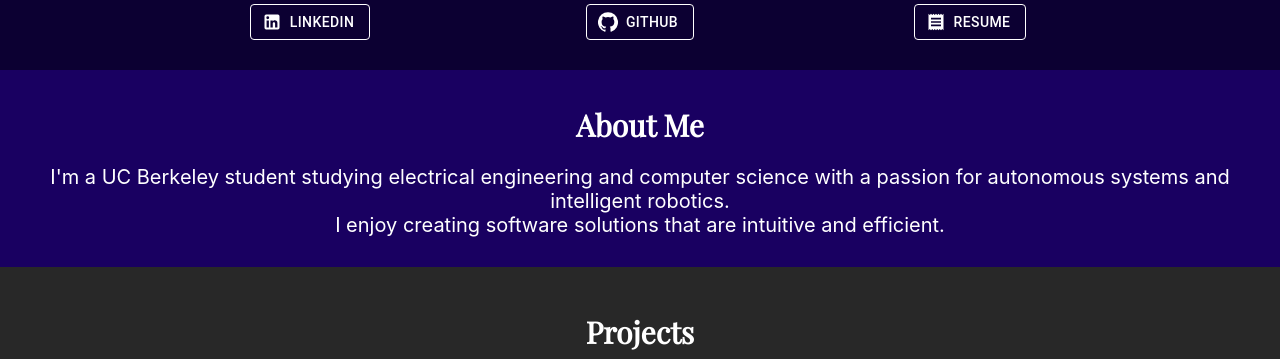
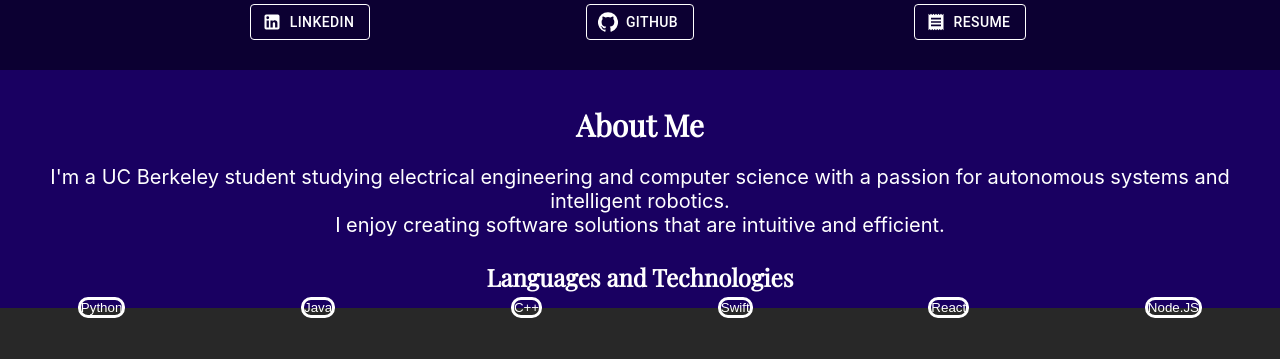
Before and after one commit to KDharmarajanDev/KDharmarajanDev.github.io, a React (Create React App) app in the folder website/: page / in a window 1280 px wide. Shown: the part 157-516 px from the top of the page. Built offline with nearby package versions, Linux system fonts and the light colour scheme.

Commit message:
Added technology buttons

```diff
--- a/website/src/App.css
+++ b/website/src/App.css
@@ -28,6 +28,7 @@ body {
 #intro-section {
   background-color: #190061;
   padding: 10px;
+  height: max-content;
 }
 
 #title-feature {
@@ -87,3 +88,10 @@ body {
   color: #FFFFFF;
   font-size: 20px;
 }
+
+#languages-title {
+  text-align: center;
+  color: white;
+  font-family: 'Playfair Display', serif;
+  font-size: 24px;
+}
--- a/website/src/App.js
+++ b/website/src/App.js
@@ -3,6 +3,8 @@ import Grid from '@material-ui/core/Grid';
 import ProjectCard from './ProjectCard'
 import LEDLightStripScheduler from './assets/LEDLightStripScheduler.png'
 import ContactSegment from './ContactSegment';
+import { initialState } from './project-filter-reducer';
+import TechnologyButton from './technology-button';
 
 const projects = [
   {
@@ -44,6 +46,13 @@ function App() {
         <br></br>
         I enjoy creating software solutions that are intuitive and efficient.
         </p>
+        <h3 id="languages-title">Languages and Technologies</h3>
+        <Grid container id="grid-container" spacing={5} wrap="wrap" direction="row" justify="flex-start">
+          {[...initialState.technologies].map(name => (
+              <TechnologyButton name={name}></TechnologyButton>
+            ))
+          }
+        </Grid>
       </div>
       <div id="project-section">
           <h2 id="projects-title">Projects</h2>
--- a/website/src/project-filter-reducer.js
+++ b/website/src/project-filter-reducer.js
@@ -1,18 +1,18 @@
-const initialState = {
+export const initialState = {
     technologies: new Set(["Python", "Java", "C++", "Swift", "React", "Node.JS"])
 };
 
 const projectFilterReducer = (state = initialState, action) => {
     switch (action.type) {
-        case "remove":
-            const returnObject = {
-                technologies: state.technologies
-            };
-            returnObject.technologies.delete(action.payload);
-            return returnObject;
-        case "add":
+        case "toggle":
+            const modifiedTechnologies = new Set(state.technologies);
+            if (state.technologies.has(action.payload)) {
+                modifiedTechnologies.delete(action.payload);
+            } else {
+                modifiedTechnologies.add(action.payload);
+            }
             return {
-                technologies: state.technologies.add(action.payload)
+                technologies: modifiedTechnologies
             };
         default:
             return state;
--- /dev/null
+++ b/website/src/technology-button.js
@@ -0,0 +1,35 @@
+import { makeStyles } from '@material-ui/core/styles';
+import { ButtonBase } from '@material-ui/core';
+import { useDispatch } from 'react-redux';
+
+const useStyles = makeStyles({
+    root: {
+      border: "none",
+      "border-radius": "10px",
+      height: "fit-content",
+      padding: 10,
+      "background-color": "#240090",
+    },
+    button: {
+      marginLeft: 'auto',
+      marginRight: 'auto',
+      borderColor: 'white',
+      color: 'white',
+      border: 'solid',
+      borderColor: 'white',
+      borderRadius: "10px"
+    },
+  });
+
+export default function TechnologyButton(props) {
+    const classes = useStyles();
+    const dispatch = useDispatch();
+
+    const clickHandler = () => {
+        dispatch({type: "toggle", payload: props.name});
+    };
+
+    return (<ButtonBase onClick={clickHandler} className={classes.button}>
+                {props.name}
+            </ButtonBase>);
+}
```
